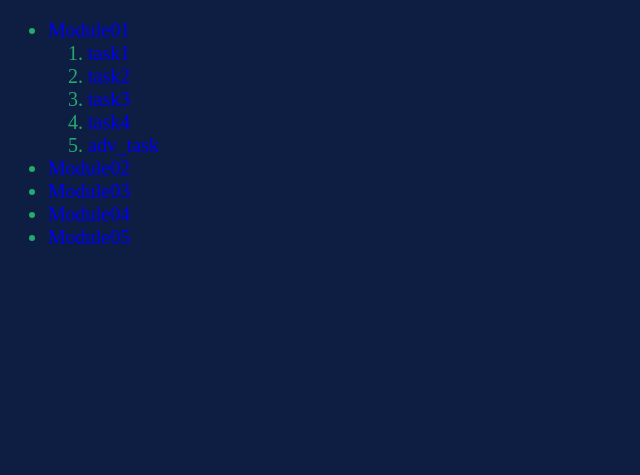
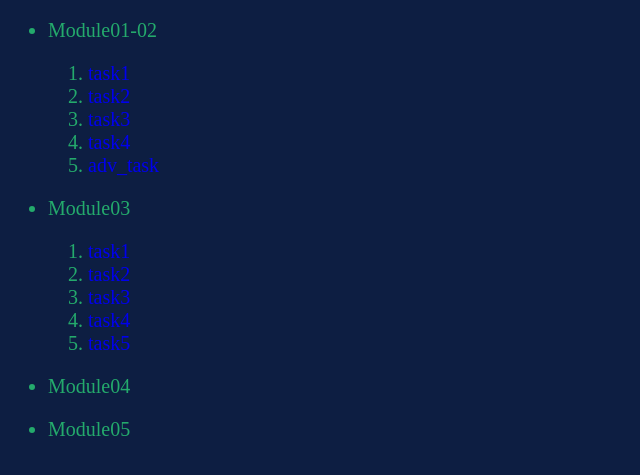
Before and after one commit to ogabura/goit-fe-course, a plain HTML site: page index.html in a window 1280 px wide. Shown: the part 61-536 px from the top of the page, without its empty margins (0-640 px from the left). Drawn offline with Linux system fonts and the light colour scheme.

Commit message:
added task1 module3

```diff
--- a/css/main.css
+++ b/css/main.css
@@ -7,5 +7,5 @@ li {color: rgb(36, 170, 108);
 
 a {text-decoration: none;}
 
-li:hover,a:hover {color: rgb(175, 73, 170);
+a:hover {color: rgb(175, 73, 170);
     text-decoration: none;}
--- a/index.html
+++ b/index.html
@@ -11,7 +11,7 @@
     <h1>You are Welcome!</h1>
     <nav>
         <ul>
-            <li><a href="html-css/module-1/index.html" title="Module01">Module01</a></li>
+            <li><p>Module01-02</p></li>
             <ol>
                 <li><a href="html-css/module-1/task1.html">task1</a></li>
                 <li><a href="html-css/module-1/task2.html">task2</a></li>
@@ -19,10 +19,16 @@
                 <li><a href="html-css/module-1/task4.html">task4</a></li>
                 <li><a href="html-css/module-1/adv_task.html">adv_task</a></li>
             </ol>
-            <li><a href="html-css/module-2/index.html" title="Module02">Module02</a></li>
-            <li><a href="html-css/module-3/index.html" title="Module03">Module03</a></li>
-            <li><a href="html-css/module-4/index.html" title="Module04">Module04</a></li>
-            <li><a href="html-css/module-5/index.html" title="Module05">Module05</a></li>
+            <li><p>Module03</p></li>
+            <ol>
+                <li><a href="html-css/module-3/task1.html">task1</a></li>
+                <li><a href="html-css/module-3/task1.html">task2</a></li>
+                <li><a href="html-css/module-3/task1.html">task3</a></li>
+                <li><a href="html-css/module-3/task1.html">task4</a></li>
+                <li><a href="html-css/module-3/task1.html">task5</a></li>
+            </ol>
+            <li><p>Module04</p></li>
+            <li><p>Module05</p></li>
         </ul>
     </nav>
 </body>
```
